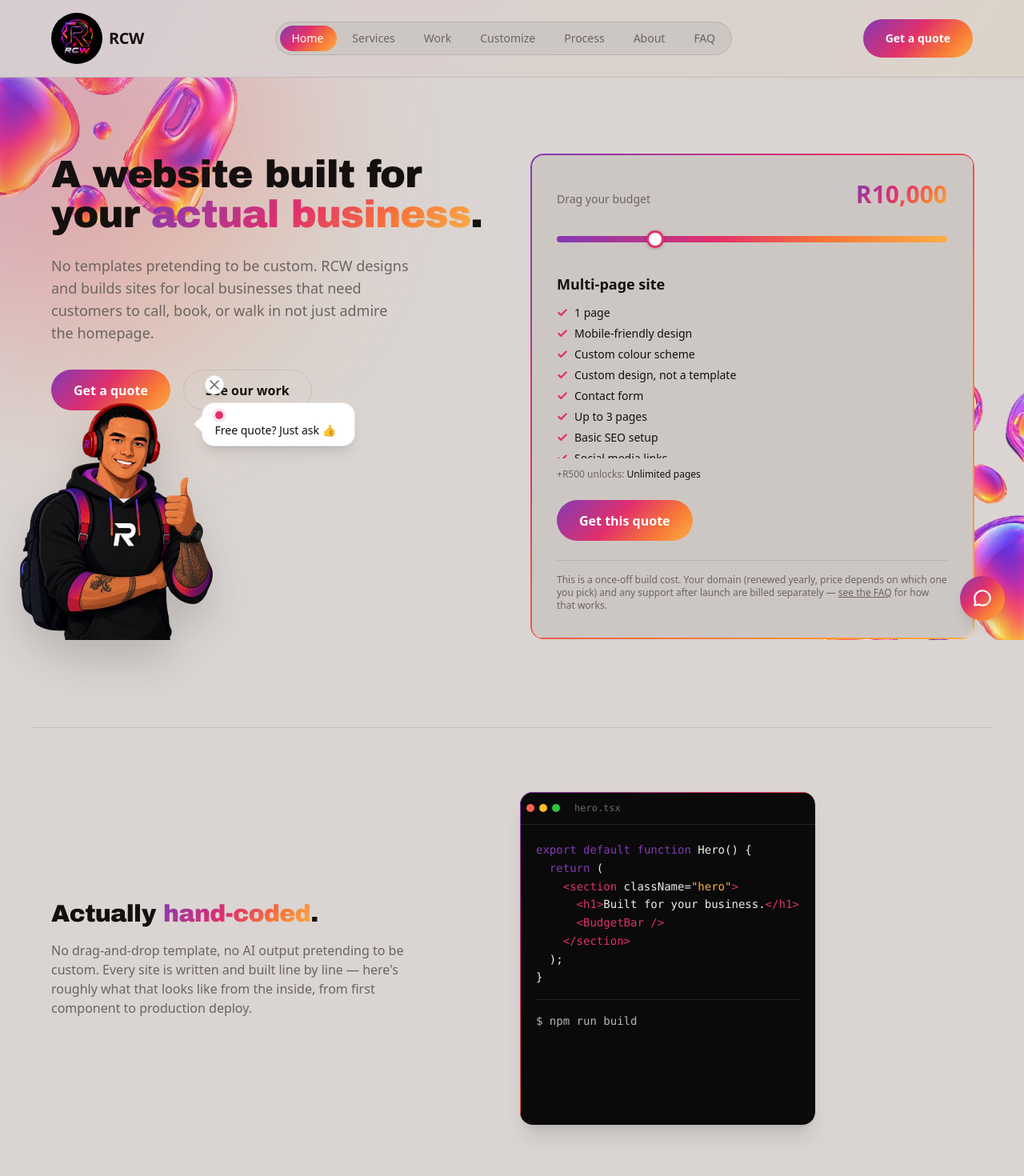
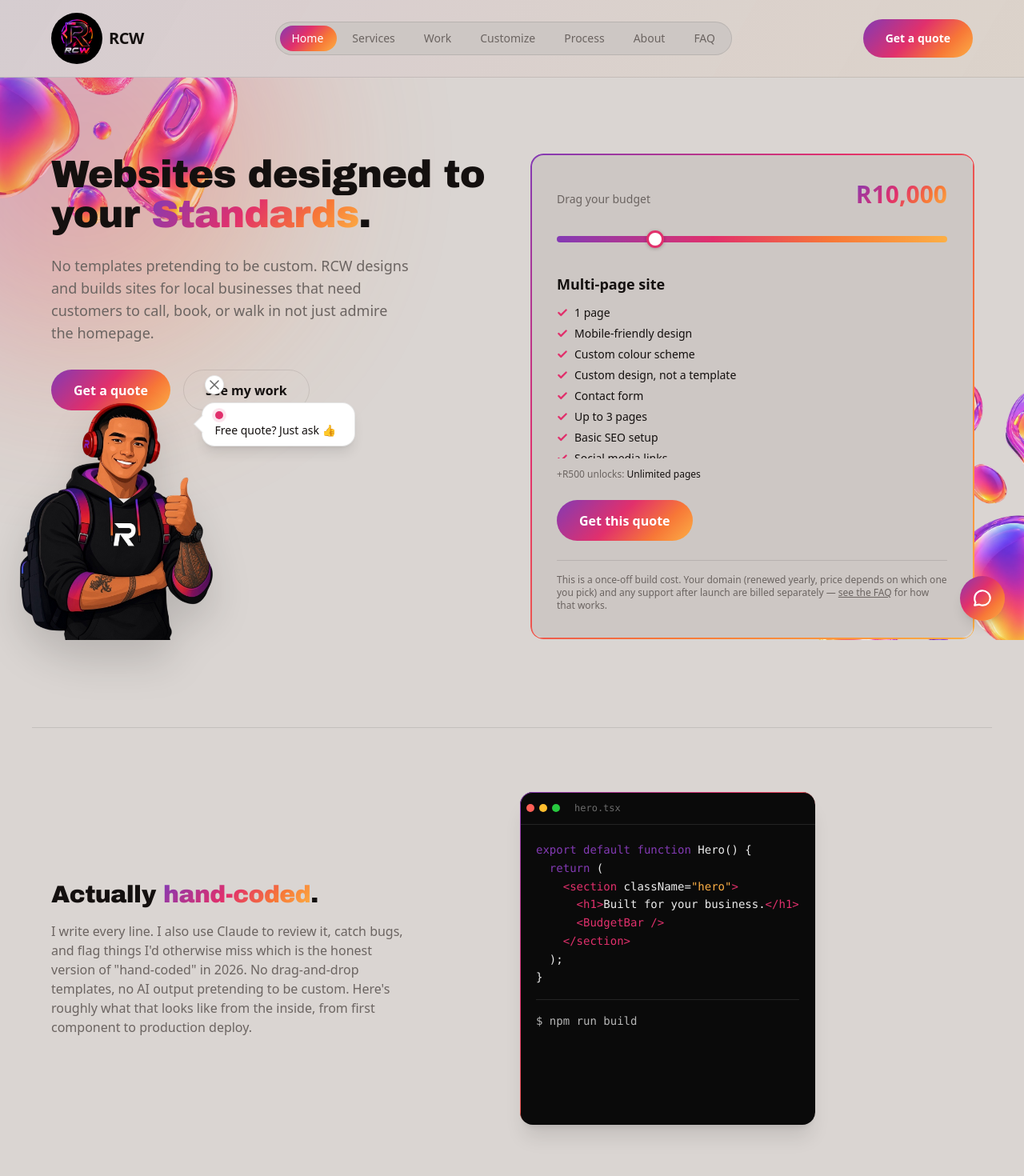
Before and after one commit to FergusonRevaldo25/rcw, a Next.js app: page / in a window 1280 px wide. Shown: the top 1470 px of the page at 80% size. Built offline with nearby package versions, Linux system fonts and the light colour scheme; a web font is replaced by a local one.

Commit message:
updated homepage content

```diff
--- a/components/BuildDemo.tsx
+++ b/components/BuildDemo.tsx
@@ -151,10 +151,11 @@ export default function BuildDemo() {
             Actually <span className="gradient-text">hand-coded</span>.
           </h2>
           <p className="text-[var(--color-muted)] max-w-md">
-            No drag-and-drop template, no AI output pretending to be custom.
-            Every site is written and built line by line — here's roughly what
-            that looks like from the inside, from first component to production
-            deploy.
+            I write every line. I also use Claude to review it, catch bugs, and
+            flag things I'd otherwise miss which is the honest version of
+            "hand-coded" in 2026. No drag-and-drop templates, no AI output
+            pretending to be custom. Here's roughly what that looks like from
+            the inside, from first component to production deploy.
           </p>
         </div>
 
--- a/components/HeroBanner.tsx
+++ b/components/HeroBanner.tsx
@@ -16,9 +16,9 @@ export default function HeroBanner() {
         <div className="grid md:grid-cols-2 gap-12 items-start">
           <div>
             <h1 className="text-4xl md:text-5xl font-bold leading-[1.05] mb-6">
-              A website built for
+              Websites designed to
               <br />
-              your <span className="gradient-text">actual business</span>.
+              your <span className="gradient-text">Standards</span>.
             </h1>
             <p className="text-[var(--color-muted)] text-lg max-w-md mb-8">
               No templates pretending to be custom. RCW designs and builds sites
@@ -30,7 +30,7 @@ export default function HeroBanner() {
                 Get a quote
               </a>
               <a href="/work" className="btn-outline">
-                See our work
+                See my work
               </a>
             </div>
           </div>
```
